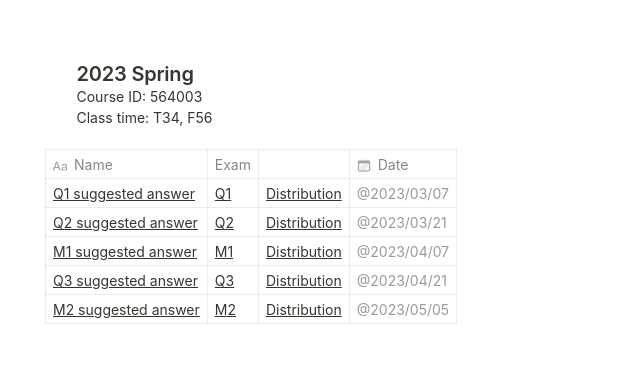
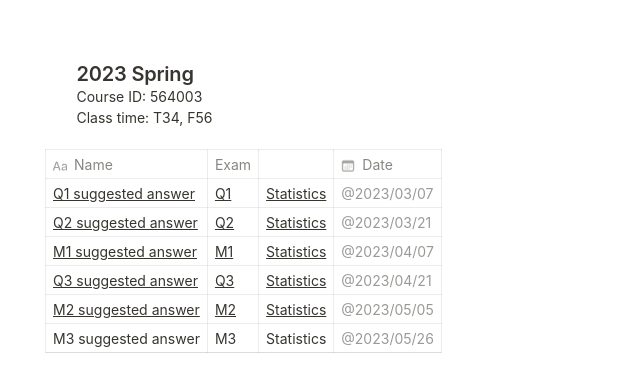
Before and after one commit to GalenWang2017/GalenWang2017.github.io, a plain HTML site: page 564003Calc/SuggestedAns.html in a window 1280 px wide. Shown: the part 185-570 px from the top of the page, without its empty margins (145-785 px from the left). Drawn offline with Linux system fonts and the light colour scheme.

Commit message:
update statistics content

```diff
--- a/564003Calc/SuggestedAns.html
+++ b/564003Calc/SuggestedAns.html
@@ -699,34 +699,36 @@ blockquote {
 			<tr id="4468d53d-ee46-4970-92c6-8431eb840eae">
 				<td class="cell-title"><a href="/564003Calc/Q1.html">Q1 suggested answer</a></td>
 				<td class="cell-SoVz"><a href="Q1.pdf">Q1</td>
-				<td class="hover_distribution"><a href="distribution/Q1.png">Distribution<span><img src="distribution/Q1.png" alt="image"/></span></a></td>
+				<td class="hover_distribution"><a href="statistics/Q1.png">Statistics<span><img src="statistics/Q1.png" alt="image"/></span></a></td>
 				<td class="cell-SoVz"><time>@2023/03/07</time></td></tr>
 			<tr id="6be0c6dd-9d58-4e1d-983f-aed09a88df67">
 				<td class="cell-title"><a href="/564003Calc/Q2.html">Q2 suggested answer</a></td>
 				<td class="cell-SoVz"><a href="Q2.pdf">Q2</td>
-				<td class="hover_distribution"><a href="distribution/Q2.png">Distribution<span><img src="distribution/Q2.png" alt="image"/></span></a></td>
+				<td class="hover_distribution"><a href="statistics/Q2.png">Statistics<span><img src="statistics/Q2.png" alt="image"/></span></a></td>
 				<td class="cell-SoVz"><time>@2023/03/21</time></td></tr>
 			<tr id="5920d65b-aaff-4914-902f-8519708a008a">
 				<td class="cell-title"><a href="/564003Calc/M1.html">M1 suggested answer</a></td>
 				<td class="cell-SoVz"><a href="M1.pdf">M1</td>
-				<td class="hover_distribution"><a href="distribution/M1.png">Distribution<span><img src="distribution/M1.png" alt="image"/></span></a></td>
+				<td class="hover_distribution"><a href="statistics/M1.png">Statistics<span><img src="statistics/M1.png" alt="image"/></span></a></td>
 				<td class="cell-SoVz"><time>@2023/04/07</time></td></tr>
 			<tr id="cb028acd-da87-474a-b3ad-7cdbbd5d66d3">
 				<td class="cell-title"><a href="/564003Calc/Q3.html">Q3 suggested answer</a></td>
 				<td class="cell-SoVz"><a href="Q3.pdf">Q3</td>
-				<td class="hover_distribution"><a href="distribution/Q3.png">Distribution<span><img src="distribution/Q3.png" alt="image"/></span></a></td>
+				<td class="hover_distribution"><a href="statistics/Q3.png">Statistics<span><img src="statistics/Q3.png" alt="image"/></span></a></td>
 				<td class="cell-SoVz"><time>@2023/04/21</time></td></tr>
 			<tr id="7d8faed2-92d5-4850-aebf-3fd332dbdd2b">
 				<td class="cell-title"><a href="M2.html">M2 suggested answer</a></td>
 				<td class="cell-SoVz"><a href="M2.pdf">M2</td>
-				<td class="hover_distribution"><a href="distribution/M2.png">Distribution<span><img src="distribution/M2.png" alt="image"/></span></a></td>
+				<td class="hover_distribution"><a href="statistics/M2.png">Statistics<span><img src="statistics/M2.png" alt="image"/></span></a></td>
 				<td class="cell-SoVz"><time>@2023/05/05</time></td></tr>
-			<!--
+
 			<tr id="36d7a7b0-1c9f-4287-be0e-1883327bf2f6">
-				<td class="cell-title"><a href="">M3 suggested answer</a></td>
+				<td class="cell-title">M3 suggested answer</a></td>
+				<td class="cell-SoVz">M3</td>
+				<td class="hover_distribution">Statistics</td>
 				<td class="cell-SoVz"><time>@2023/05/26</time></td></tr>
 			<tr id="e156ce6e-4dbb-4faf-9c3f-f4249bff6a90"></tr>
-			-->
+
 
 		</tbody>
 	</table>
```
Also changed, not shown: 564003Calc/distribution/M1.png (deleted), 564003Calc/distribution/M2.png (deleted), 564003Calc/distribution/Q1.png (deleted), 564003Calc/distribution/Q2.png (deleted), 564003Calc/distribution/Q3.png (deleted), 564003Calc/statistics/M1.png (added), 564003Calc/statistics/M2.png (added), 564003Calc/statistics/Q1.png (added), 564003Calc/statistics/Q2.png (added), 564003Calc/statistics/Q3.png (added), 4 other files.
